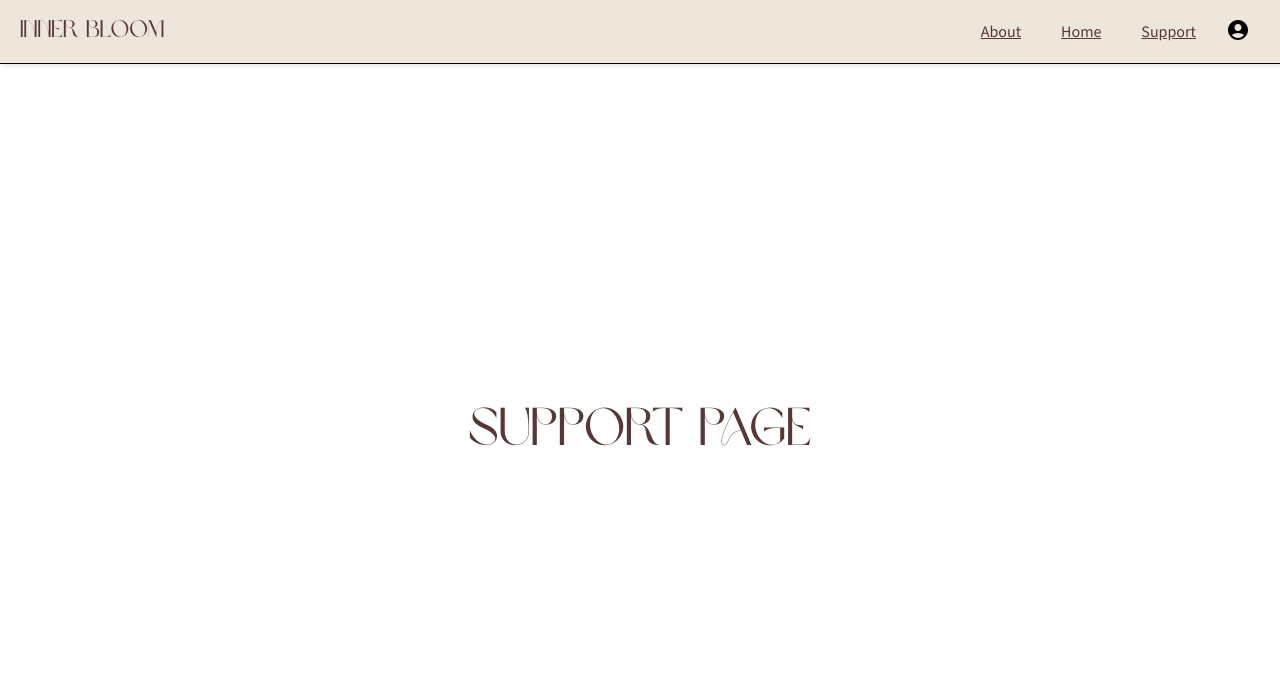
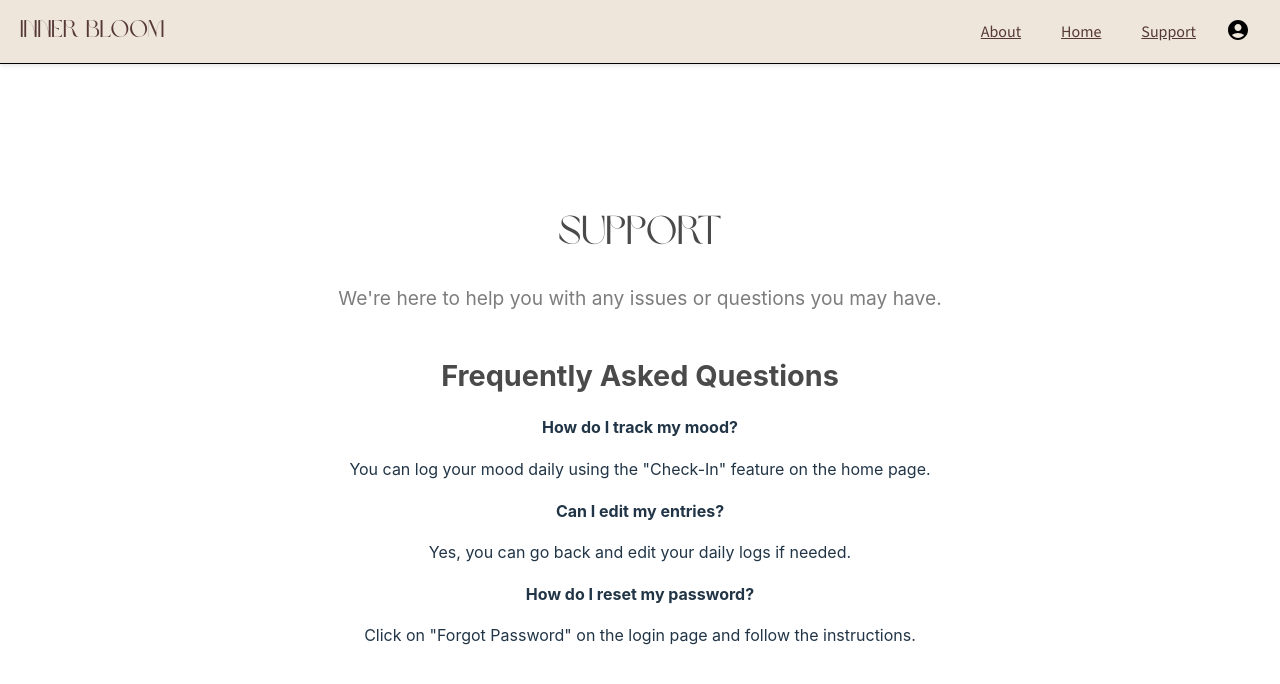
Before and after one commit to Inner-Bloom/InnerBloom, a React (Vite) app in the folder packages/react-frontend/: page /support in a window 1280 px wide. Shown: the top 684 px of the page. Built offline with nearby package versions, Linux system fonts and the light colour scheme.

Commit message:
added content to support(faq) page

```diff
--- a/packages/react-frontend/src/Support.jsx
+++ b/packages/react-frontend/src/Support.jsx
@@ -1,7 +1,35 @@
-import React from "react";
+import React from 'react';
 
 const Support = () => {
-    return <h1>Support Page</h1>;
+  return (
+    <div style={{ margin: '0 auto', maxWidth: '800px', padding: '20px', lineHeight: '1.6' }}>
+      <header style={{ textAlign: 'center', marginBottom: '40px' }}>
+        <h1 style={{ fontSize: '2.5em', color: '#4A4A4A' }}>Support</h1>
+        <p style={{ fontSize: '1.2em', color: '#7D7D7D' }}>
+          We're here to help you with any issues or questions you may have.
+        </p>
+      </header>
+
+      <section style={{ marginBottom: '30px' }}>
+        <h2 style={{ fontSize: '1.8em', color: '#4A4A4A', marginBottom: '10px' }}>Frequently Asked Questions</h2>
+        <ul style={{ listStyleType: 'none', padding: 0 }}>
+          <li style={{ marginBottom: '15px' }}>
+            <strong>How do I track my mood?</strong>
+            <p>You can log your mood daily using the "Check-In" feature on the home page.</p>
+          </li>
+          <li style={{ marginBottom: '15px' }}>
+            <strong>Can I edit my entries?</strong>
+            <p>Yes, you can go back and edit your daily logs if needed.</p>
+          </li>
+          <li style={{ marginBottom: '15px' }}>
+            <strong>How do I reset my password?</strong>
+            <p>Click on "Forgot Password" on the login page and follow the instructions.</p>
+          </li>
+        </ul>
+      </section>
+
+    </div>
+  );
 };
 
 export default Support;
```
